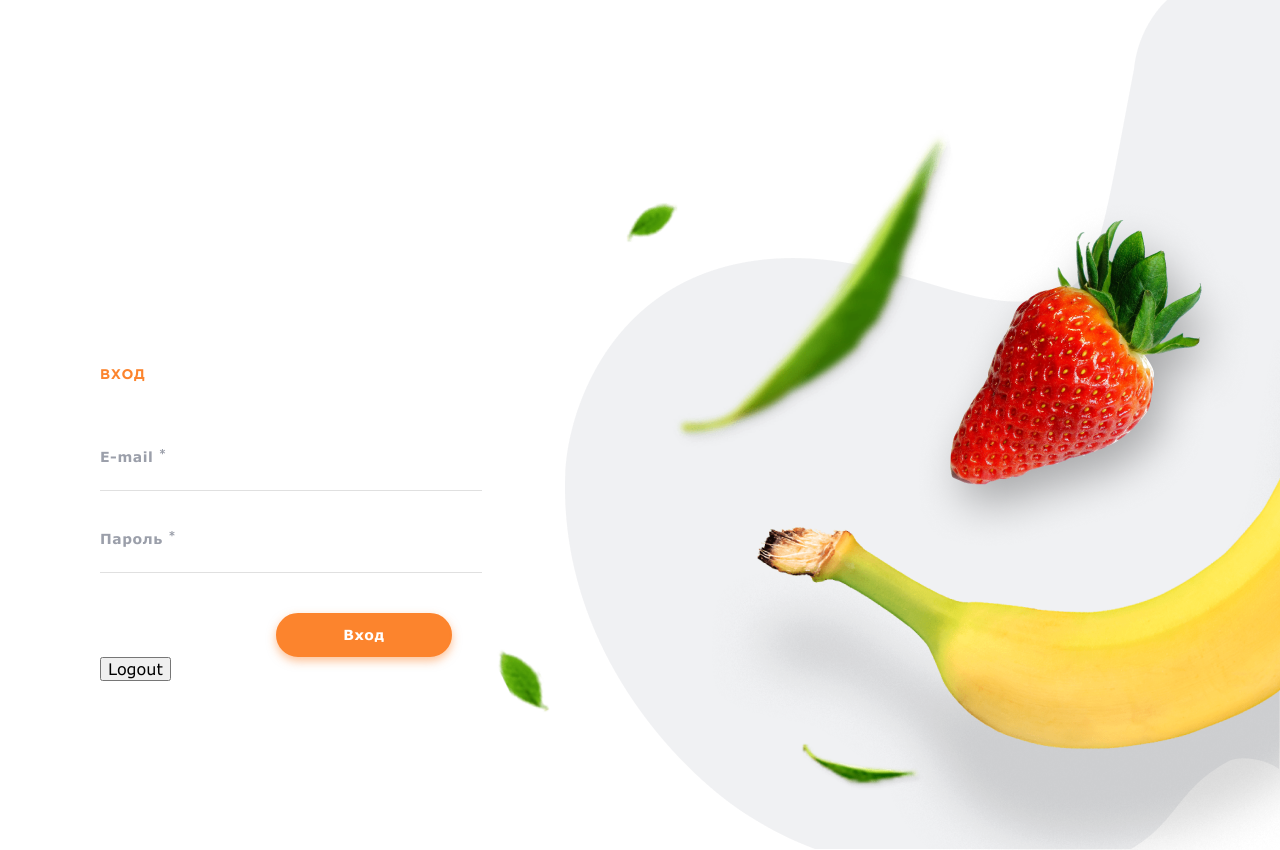
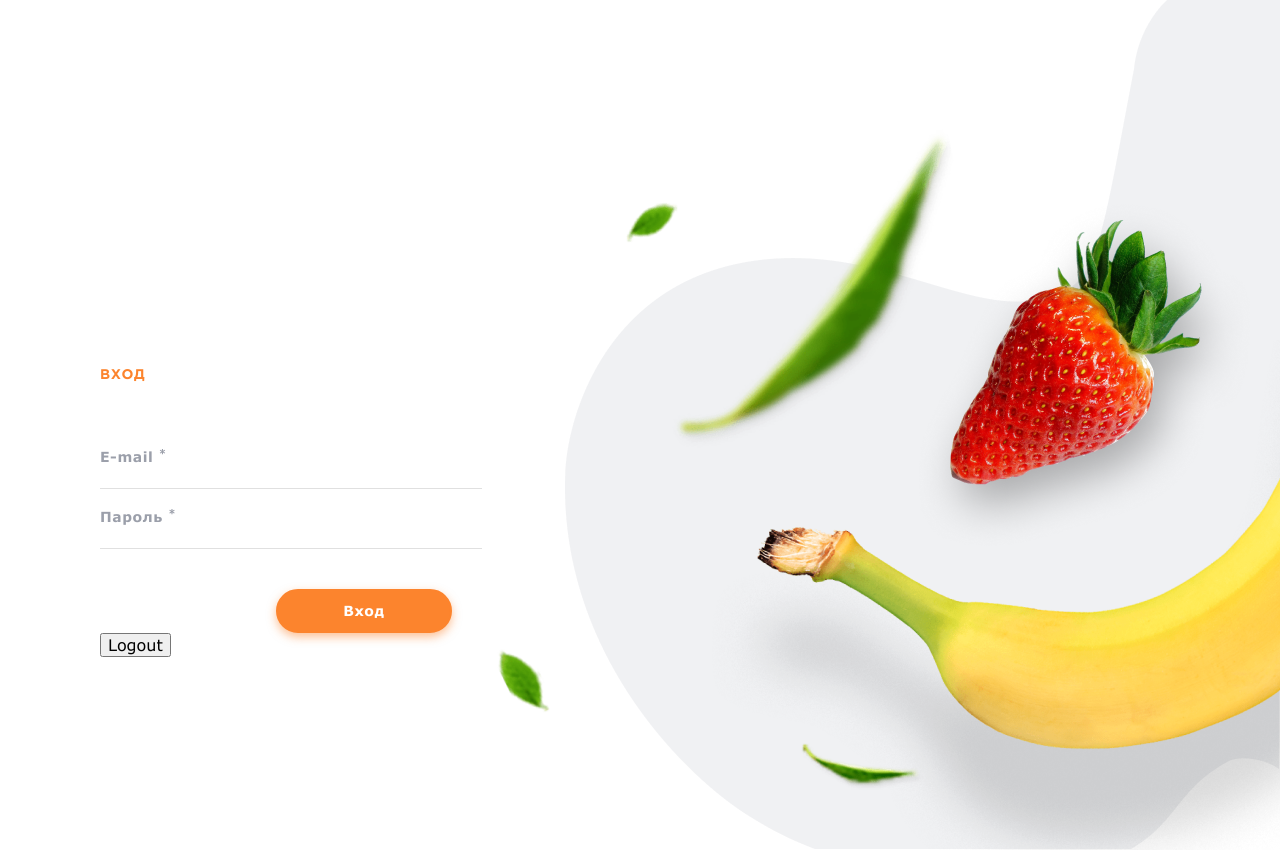
Before and after one commit to mikelp13/React_SlimMom_Health_teamproject, a React (Create React App) app: page /signin in a window 1280 px wide. Built offline with nearby package versions, Linux system fonts and the light colour scheme.

Commit message:
Выполнена стилизация формы авторизации

```diff
--- a/src/components/auth/AuthForm.js
+++ b/src/components/auth/AuthForm.js
@@ -56,43 +56,46 @@ const AuthForm = () => {
             <form onSubmit={onHandleSubmit} className="authForm">
                 {location.pathname === '/signup' && (
                     <label className="authFormFild">
-                        <span className="authFormText">
-                            Имя <sup className="authFormStar">*</sup>
-                        </span>
                         <input
                             className="authFormInput"
                             type="text"
                             name="name"
+                            placeholder=" "
                             value={name}
                             onChange={onHandleChangeName}
                         ></input>
+
+                        <span className="authFormText">
+                            Имя <sup className="authFormStar">*</sup>
+                        </span>
                     </label>
                 )}
                 <label className="authFormFild">
-                    <span className="authFormText">
-                        E-mail <sup className="authFormStar">*</sup>
-                    </span>
-
                     <input
                         className="authFormInput "
                         type="email"
                         name="email"
+                        placeholder=" "
                         value={email}
                         onChange={onHandleChange}
                     />
+
+                    <span className="authFormText">
+                        E-mail <sup className="authFormStar">*</sup>
+                    </span>
                 </label>
                 <label className="authFormFild">
-                    <span className="authFormText">
-                        Пароль <sup className="authFormStar">*</sup>
-                    </span>
-
                     <input
                         className="authFormInput"
                         type="password"
                         name="password"
+                        placeholder=" "
                         value={password}
                         onChange={onHandleChange}
                     />
+                    <span className="authFormText">
+                        Пароль <sup className="authFormStar">*</sup>
+                    </span>
                 </label>
 
                 <button className="mainButton authFormBtn" type="submit">
--- a/src/components/auth/AuthFormStyled.js
+++ b/src/components/auth/AuthFormStyled.js
@@ -1,13 +1,13 @@
 import styled from 'styled-components';
 const AuthFormStyled = styled.div`
+    max-width: 382px;
     @media (min-width: 768px) {
         max-width: 382px;
     }
     .authFormTitle {
-        /* уточнить */
-        font-family: Gotham Pro;
         margin-top: 0;
-        margin-bottom: 60px;
+        margin-bottom: 80px;
+        font-family: 'Gotham Pro', sans-serif;
         font-weight: 700;
         font-size: 14px;
         line-height: 1.93;
@@ -20,31 +20,38 @@ const AuthFormStyled = styled.div`
         }
 
         @media (min-width: 768px) and (max-width: 1279px) {
-            margin-bottom: 40px;
+            margin-bottom: 60px;
         }
     }
 
     .authForm {
         display: flex;
         flex-direction: column;
-        color: var(--secondary-text);
     }
     .authFormFild {
+        position: relative;
         display: flex;
         flex-direction: column;
         margin-bottom: 40px;
-    }
-    .authFormText {
-        margin-bottom: 5px;
-        font-family: Verdana;
-        font-weight: 700;
         font-size: 14px;
         line-height: 1.21;
         letter-spacing: 0.04em;
     }
+    .authFormText {
+        position: absolute;
+        margin: 0;
+        padding: 0;
+        left: 0;
+        top: -20px;
+        font-weight: 700;
+        /* transition: 0.3s; */
+        transition: all 250ms cubic-bezier(0.4, 0, 0.2, 1);
+    }
     .authFormInput {
-        height: 20px;
-        padding: 5px 0;
+        width: 100%;
+        font-size: 14px;
+        line-height: 1.21;
+        letter-spacing: 0.04em;
         border: none;
         background-color: transparent;
         border-bottom: 1px solid var(--header-border);
@@ -56,6 +63,11 @@ const AuthFormStyled = styled.div`
         }
     }
 
+    .authFormInput:not(:placeholder-shown) ~ .authFormText {
+        top: -25px;
+        font-size: 12px;
+    }
+
     .authFormBtn {
         margin: 0 auto;
     }
```
Also changed, not shown: src/pages/signin/LoginPage.js (+0 -17 lines), 1 other file (tests, documents, lock files or other folders).
